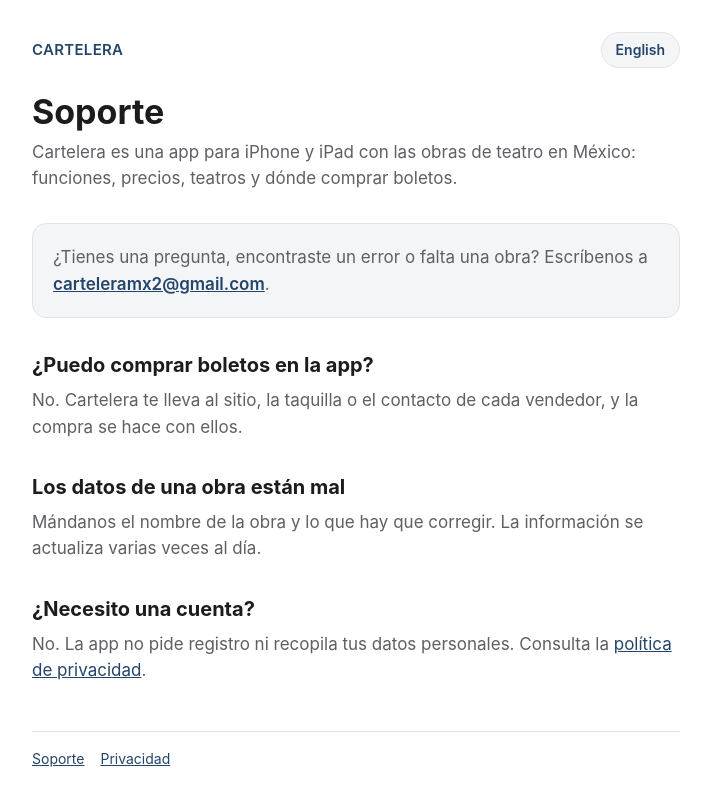
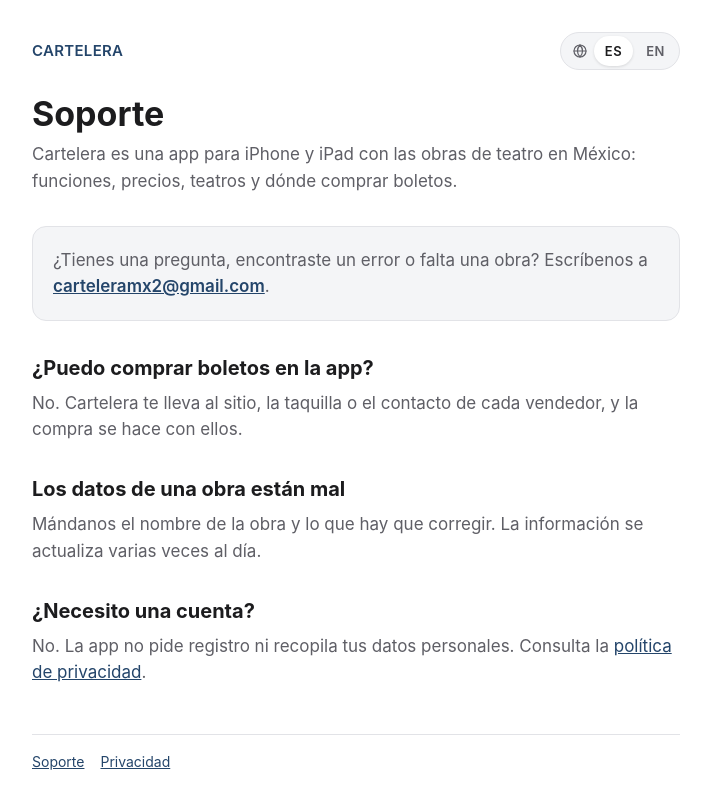
Before and after one commit to Cartelera-Teatro/cartelera-teatro.github.io, a plain HTML site: page index.html in a window 1280 px wide. Shown: the whole page, without its empty margins (284-995 px from the left). Drawn offline with Linux system fonts and the light colour scheme.

Commit message:
feat: use an ES/EN segmented switch for the language

```diff
--- a/index.html
+++ b/index.html
@@ -12,7 +12,11 @@
 <main>
   <div class="topbar">
     <a class="app" href="./" data-keep-lang>Cartelera</a>
-    <button class="lang-toggle" type="button" lang="en" aria-label="View in English">English</button>
+    <div class="lang-switch" role="group" aria-label="Idioma / Language">
+      <svg viewBox="0 0 24 24" fill="none" stroke="currentColor" stroke-width="1.8" stroke-linecap="round" aria-hidden="true"><circle cx="12" cy="12" r="9"/><path d="M3 12h18M12 3c2.5 2.7 3.8 5.7 3.8 9s-1.3 6.3-3.8 9c-2.5-2.7-3.8-5.7-3.8-9S9.5 5.7 12 3z"/></svg>
+      <button type="button" data-set-lang="es" lang="es" aria-pressed="true" aria-label="Español">ES</button>
+      <button type="button" data-set-lang="en" lang="en" aria-pressed="false" aria-label="English">EN</button>
+    </div>
   </div>
 
   <div data-lang="es">
--- a/lang.js
+++ b/lang.js
@@ -17,12 +17,9 @@
     });
     var title = root.getAttribute("data-title-" + lang);
     if (title) document.title = title;
-    var button = document.querySelector(".lang-toggle");
-    if (button) {
-      button.textContent = lang === "en" ? "Español" : "English";
-      button.setAttribute("lang", lang === "en" ? "es" : "en");
-      button.setAttribute("aria-label", lang === "en" ? "Ver en español" : "View in English");
-    }
+    document.querySelectorAll("[data-set-lang]").forEach(function (button) {
+      button.setAttribute("aria-pressed", String(button.getAttribute("data-set-lang") === lang));
+    });
     document.querySelectorAll("a[data-keep-lang]").forEach(function (a) {
       var url = new URL(a.getAttribute("href"), location.href);
       url.searchParams.set("lang", lang);
@@ -34,8 +31,9 @@
   apply(current);
 
   document.addEventListener("click", function (event) {
-    if (!event.target.closest(".lang-toggle")) return;
-    current = current === "en" ? "es" : "en";
+    var button = event.target.closest("[data-set-lang]");
+    if (!button) return;
+    current = button.getAttribute("data-set-lang");
     try { localStorage.setItem(KEY, current); } catch (e) {}
     apply(current);
   });
--- a/styles.css
+++ b/styles.css
@@ -25,8 +25,14 @@ footer { margin-top: 48px; padding-top: 16px; border-top: 1px solid var(--line);
   font-size: 14px; color: var(--muted); }
 footer a { margin-right: 16px; }
 .topbar { display: flex; align-items: center; justify-content: space-between; gap: 12px; }
-.lang-toggle { font: inherit; font-size: 14px; font-weight: 600; color: var(--accent);
-  background: var(--card); border: 1px solid var(--line); border-radius: 999px;
-  padding: 6px 14px; cursor: pointer; }
-.lang-toggle:hover { border-color: var(--accent); }
+.lang-switch { display: inline-flex; align-items: center; gap: 2px; padding: 3px;
+  background: var(--card); border: 1px solid var(--line); border-radius: 999px; }
+.lang-switch svg { width: 16px; height: 16px; margin: 0 4px 0 8px; color: var(--muted); flex: none; }
+.lang-switch button { font: inherit; font-size: 13px; font-weight: 600; letter-spacing: .04em;
+  color: var(--muted); background: transparent; border: 0; border-radius: 999px;
+  padding: 5px 11px; cursor: pointer; transition: background .15s, color .15s; }
+.lang-switch button:hover { color: var(--text); }
+.lang-switch button[aria-pressed="true"] { background: var(--bg); color: var(--text);
+  box-shadow: 0 1px 3px rgba(0,0,0,.12); }
+.lang-switch button:focus-visible { outline: 2px solid var(--accent); outline-offset: 1px; }
 [hidden] { display: none !important; }
```
Also changed, not shown: privacidad.html (+5 -1 lines).
